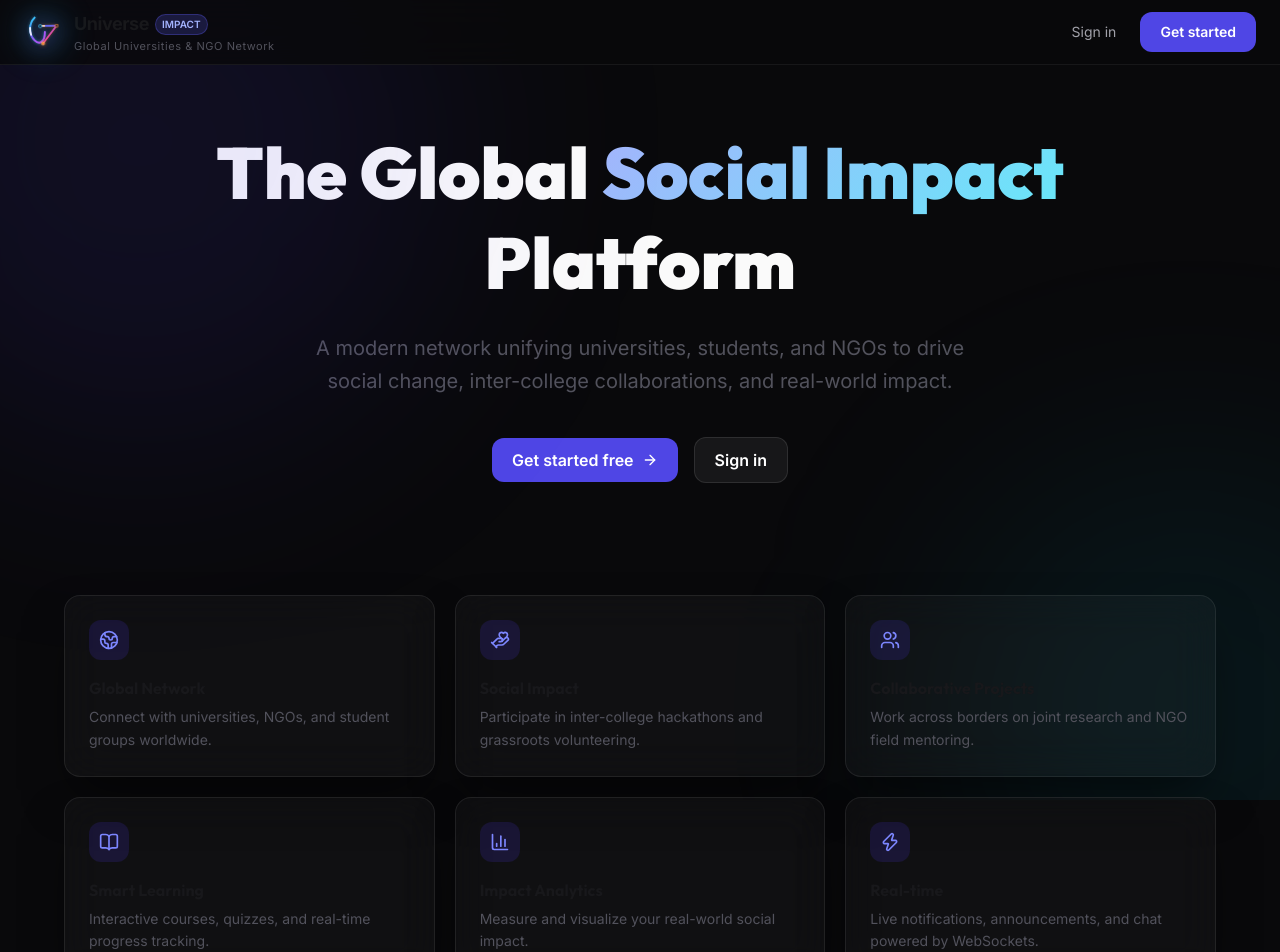
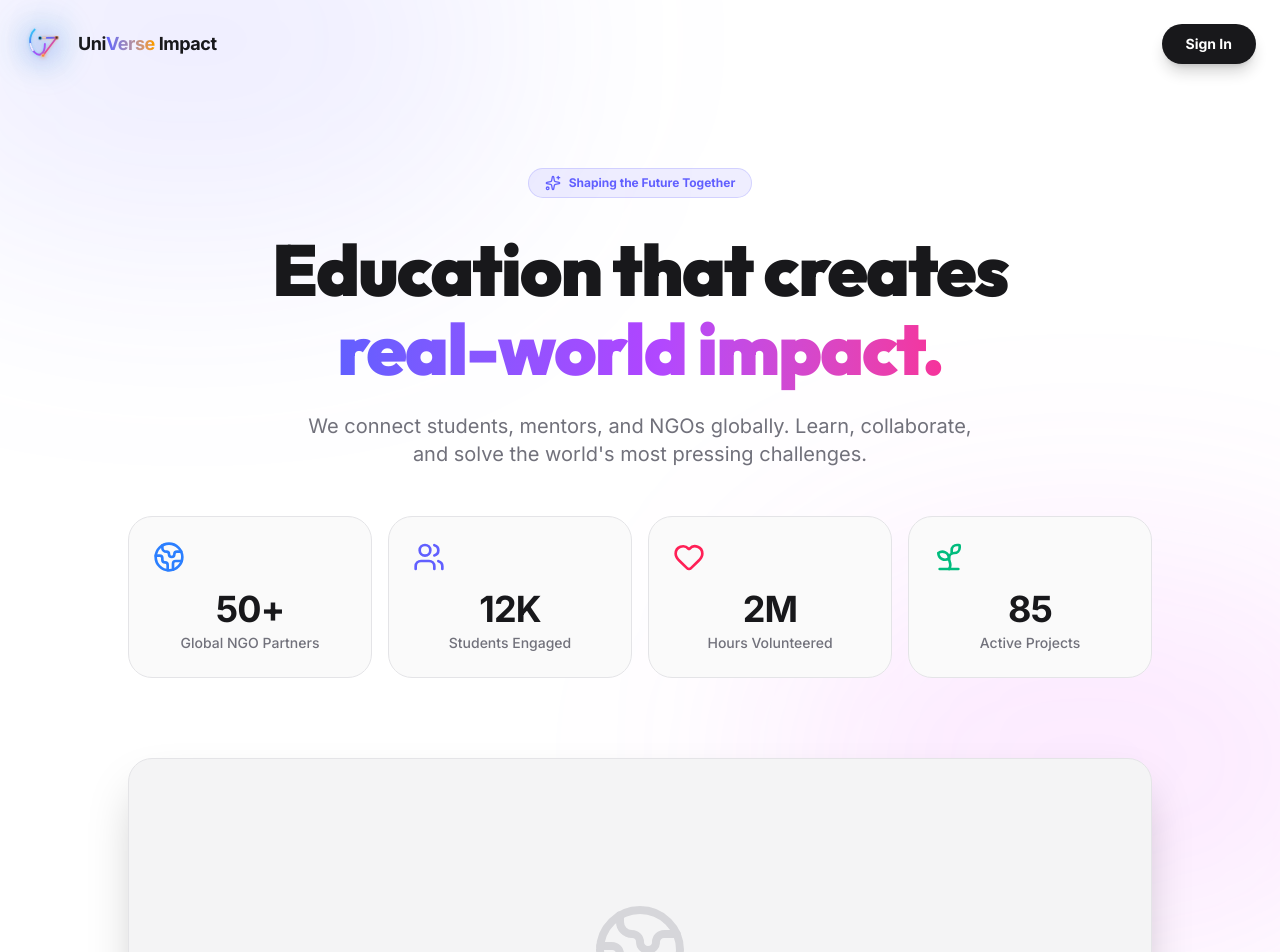
Before and after one commit to PerSis2863/UniVerse, a Next.js app in the folder apps/web/: page / in a window 1280 px wide. Shown: the top 952 px of the page. Built offline with nearby package versions, Linux system fonts and the light colour scheme.

Commit message:
feat: replace landing page with new showcase design

```diff
--- a/apps/web/src/app/page.tsx
+++ b/apps/web/src/app/page.tsx
@@ -1,22 +1,24 @@
 'use client';
+
+import { motion } from 'framer-motion';
+import { UniverseLogo } from '@/components/ui/UniverseLogo';
+import { Globe2, ArrowRight, Heart, Users, Sparkles, Sprout } from 'lucide-react';
+import Link from 'next/link';
+import { useState } from 'react';
+import { cn } from '@/lib/utils';
+import { useAuthStore } from '@/store/auth';
+import { useRouter } from 'next/navigation';
 import { useEffect } from 'react';
-import { useRouter } from 'next/navigation';
-import { useAuthStore } from '@/store/auth';
-import Link from 'next/link';
-import { motion } from 'framer-motion';
-import { BookOpen, Users, BarChart3, Zap, ArrowRight, Globe2, HandHeart } from 'lucide-react';
-import { UniverseLogo } from '@/components/ui/UniverseLogo';
 
-const features = [
-  { icon: Globe2, title: 'Global Network', desc: 'Connect with universities, NGOs, and student groups worldwide.' },
-  { icon: HandHeart, title: 'Social Impact', desc: 'Participate in inter-college hackathons and grassroots volunteering.' },
-  { icon: Users, title: 'Collaborative Projects', desc: 'Work across borders on joint research and NGO field mentoring.' },
-  { icon: BookOpen, title: 'Smart Learning', desc: 'Interactive courses, quizzes, and real-time progress tracking.' },
-  { icon: BarChart3, title: 'Impact Analytics', desc: 'Measure and visualize your real-world social impact.' },
-  { icon: Zap, title: 'Real-time', desc: 'Live notifications, announcements, and chat powered by WebSockets.' },
+const stats = [
+  { value: '50+', label: 'Global NGO Partners', icon: Globe2, color: 'text-blue-500' },
+  { value: '12K', label: 'Students Engaged', icon: Users, color: 'text-indigo-500' },
+  { value: '2M', label: 'Hours Volunteered', icon: Heart, color: 'text-rose-500' },
+  { value: '85', label: 'Active Projects', icon: Sprout, color: 'text-emerald-500' },
 ];
 
-export default function HomePage() {
+export default function ShowcasePage() {
+  const [hoveredStat, setHoveredStat] = useState<number | null>(null);
   const { user } = useAuthStore();
   const router = useRouter();
 
@@ -28,89 +30,104 @@ export default function HomePage() {
   }, [user, router]);
 
   return (
-    <div className="min-h-screen bg-[#09090b] overflow-hidden">
-      {/* Background orbs */}
-      <div className="fixed inset-0 overflow-hidden pointer-events-none">
-        <div className="absolute -top-40 -left-40 w-[600px] h-[600px] rounded-full bg-indigo-600/10 blur-[120px]" />
-        <div className="absolute -bottom-40 -right-40 w-[500px] h-[500px] rounded-full bg-cyan-500/8 blur-[120px]" />
+    <div className="min-h-screen bg-white dark:bg-[#0d1424] text-zinc-900 dark:text-white overflow-hidden font-sans selection:bg-indigo-500/30">
+
+      {/* Dynamic Background Effects */}
+      <div className="fixed inset-0 pointer-events-none z-0">
+        <div className="absolute top-[-20%] left-[-10%] w-[50%] h-[50%] rounded-full bg-indigo-500/10 blur-[120px]" />
+        <div className="absolute bottom-[-20%] right-[-10%] w-[50%] h-[50%] rounded-full bg-fuchsia-500/10 blur-[120px]" />
       </div>
 
-      {/* Nav */}
-      <nav className="fixed top-0 inset-x-0 z-50 border-b border-white/[0.06] backdrop-blur-xl bg-[#09090b]/80">
-        <div className="max-w-7xl mx-auto px-6 h-16 flex items-center justify-between">
-          <UniverseLogo size="md" showText={true} animated={true} />
-          <div className="flex items-center gap-3">
-            <Link href="/login" className="btn-ghost text-sm">Sign in</Link>
-            <Link href="/register" className="btn-primary text-sm">Get started</Link>
+      {/* Navbar */}
+      <nav className="relative z-10 w-full p-6 flex justify-between items-center max-w-7xl mx-auto">
+        <div className="flex items-center gap-2">
+          <UniverseLogo size="md" animated withGlow />
+          <span className="font-bold text-lg tracking-tight ml-2">Uni<span className="bg-gradient-to-r from-indigo-500 to-amber-500 bg-clip-text text-transparent">Verse</span> Impact</span>
         </div>
-        </div>
+        <Link href="/login" className="px-6 py-2.5 rounded-full bg-zinc-900 dark:bg-white text-white dark:text-zinc-900 font-bold text-sm hover:scale-105 transition-transform shadow-lg shadow-zinc-900/20 dark:shadow-white/10">
+          Sign In
+        </Link>
       </nav>
 
-      {/* Hero */}
-      <main className="pt-32 pb-24 px-6">
-        <div className="max-w-4xl mx-auto text-center">
+      {/* Hero Section */}
+      <main className="relative z-10 w-full max-w-7xl mx-auto px-6 pt-20 pb-32 flex flex-col items-center text-center">
+
         <motion.div
           initial={{ opacity: 0, y: 20 }}
           animate={{ opacity: 1, y: 0 }}
-            transition={{ duration: 0.6 }}
+          className="inline-flex items-center gap-2 px-4 py-1.5 rounded-full bg-indigo-500/10 text-indigo-500 font-bold text-xs mb-8 border border-indigo-500/20"
         >
+          <Sparkles className="w-4 h-4" /> Shaping the Future Together
+        </motion.div>
 
-            <h1 className="text-5xl sm:text-6xl lg:text-7xl font-black leading-tight mb-6 font-display">
-              The Global{' '}
-              <span className="gradient-text">Social Impact</span>
-              <br />Platform
-            </h1>
-            <p className="text-xl text-zinc-600 dark:text-zinc-400 max-w-2xl mx-auto mb-10 leading-relaxed">
-              A modern network unifying universities, students, and NGOs to drive social change, inter-college collaborations, and real-world impact.
-            </p>
-            <div className="flex items-center justify-center gap-4 flex-wrap">
-              <Link href="/register" passHref legacyBehavior>
-                <motion.a
-                  whileHover={{ scale: 1.05 }}
-                  whileTap={{ scale: 0.95 }}
-                  className="btn-primary flex items-center gap-2 text-base px-7 py-3.5">
-                  Get started free <ArrowRight className="w-4 h-4" />
-                </motion.a>
-              </Link>
-              <Link href="/login" passHref legacyBehavior>
-                <motion.a
-                  whileHover={{ scale: 1.05 }}
-                  whileTap={{ scale: 0.95 }}
-                  className="btn-secondary flex items-center gap-2 text-base px-7 py-3.5">
-                  Sign in
-                </motion.a>
-              </Link>
-            </div>
-          </motion.div>
-        </div>
-
-        {/* Features */}
-        <div className="max-w-6xl mx-auto mt-28">
-          <div className="grid grid-cols-1 sm:grid-cols-2 lg:grid-cols-3 gap-5">
-            {features.map((f, i) => (
-              <motion.div
-                key={f.title}
+        <motion.h1
           initial={{ opacity: 0, y: 20 }}
           animate={{ opacity: 1, y: 0 }}
-                transition={{ delay: 0.1 * i, duration: 0.5 }}
-                className="card-hover group"
+          transition={{ delay: 0.1 }}
+          className="text-5xl md:text-7xl font-black tracking-tight leading-[1.1] mb-6 max-w-4xl"
         >
-                <div className="w-10 h-10 rounded-xl bg-indigo-600/15 flex items-center justify-center mb-4 group-hover:bg-indigo-600/25 transition-colors">
-                  <f.icon className="w-5 h-5 text-indigo-400" />
+          Education that creates <br className="hidden md:block"/>
+          <span className="bg-gradient-to-r from-indigo-500 via-purple-500 to-pink-500 bg-clip-text text-transparent">
+            real-world impact.
+          </span>
+        </motion.h1>
+
+        <motion.p
+          initial={{ opacity: 0, y: 20 }}
+          animate={{ opacity: 1, y: 0 }}
+          transition={{ delay: 0.2 }}
+          className="text-lg md:text-xl text-zinc-500 dark:text-zinc-400 max-w-2xl mb-12"
+        >
+          We connect students, mentors, and NGOs globally. Learn, collaborate, and solve the world's most pressing challenges.
+        </motion.p>
+
+        {/* Impact Stats Grid */}
+        <motion.div
+          initial={{ opacity: 0, y: 20 }}
+          animate={{ opacity: 1, y: 0 }}
+          transition={{ delay: 0.3 }}
+          className="grid grid-cols-2 md:grid-cols-4 gap-4 w-full max-w-5xl mb-20"
+        >
+          {stats.map((stat, i) => (
+            <div
+              key={i}
+              onMouseEnter={() => setHoveredStat(i)}
+              onMouseLeave={() => setHoveredStat(null)}
+              className="relative p-6 rounded-3xl bg-zinc-50 dark:bg-white/[0.02] border border-zinc-200 dark:border-white/[0.05] overflow-hidden group transition-all duration-500 hover:border-indigo-500/50 hover:bg-white dark:hover:bg-white/[0.05]"
+            >
+              <div className={cn(
+                "absolute inset-0 opacity-0 group-hover:opacity-10 transition-opacity duration-500",
+                stat.color.replace('text-', 'bg-')
+              )} />
+
+              <stat.icon className={cn(
+                "w-8 h-8 mb-4 transition-transform duration-500",
+                stat.color,
+                hoveredStat === i ? "scale-110" : ""
+              )} />
+
+              <div className="text-4xl font-black tracking-tight mb-1">{stat.value}</div>
+              <div className="text-sm font-medium text-zinc-500 dark:text-zinc-400">{stat.label}</div>
             </div>
-                <h3 className="font-bold text-zinc-900 dark:text-white mb-1.5">{f.title}</h3>
-                <p className="text-zinc-600 dark:text-zinc-400 text-sm leading-relaxed">{f.desc}</p>
+          ))}
         </motion.div>
-            ))}
-          </div>
-        </div>
 
-        {/* Footer */}
-        <div className="max-w-6xl mx-auto mt-32 border-t border-white/[0.05] pt-8 flex items-center justify-center">
-          <p className="text-xs text-zinc-500 dark:text-zinc-500 flex items-center gap-1.5 font-medium">
-            made with <span className="text-rose-500 animate-pulse">❤️</span> by Aditya Bhatt
-          </p>
-        </div>
+        {/* Visual Showcase (Abstract) */}
+        <motion.div
+          initial={{ opacity: 0, scale: 0.95 }}
+          animate={{ opacity: 1, scale: 1 }}
+          transition={{ delay: 0.4 }}
+          className="w-full max-w-5xl aspect-video rounded-3xl overflow-hidden relative border border-zinc-200 dark:border-white/10 shadow-2xl bg-zinc-100 dark:bg-zinc-900/50 flex flex-col items-center justify-center p-8 text-center"
+        >
+          <Globe2 className="w-24 h-24 text-zinc-300 dark:text-zinc-700 mb-6 animate-pulse" />
+          <h3 className="text-2xl font-bold mb-2">Join a Global Network</h3>
+          <p className="text-zinc-500 dark:text-zinc-400 max-w-md">Discover projects, connect with mentors, and track your social impact through our unified portal.</p>
+
+          <Link href="/login" className="mt-8 px-6 py-3 rounded-xl bg-indigo-500 hover:bg-indigo-600 text-white font-bold transition-colors flex items-center gap-2">
+            Explore the Portal <ArrowRight className="w-4 h-4" />
+          </Link>
+        </motion.div>
+
       </main>
     </div>
   );
```
Lines whose indentation alone changed are shown as unchanged.
